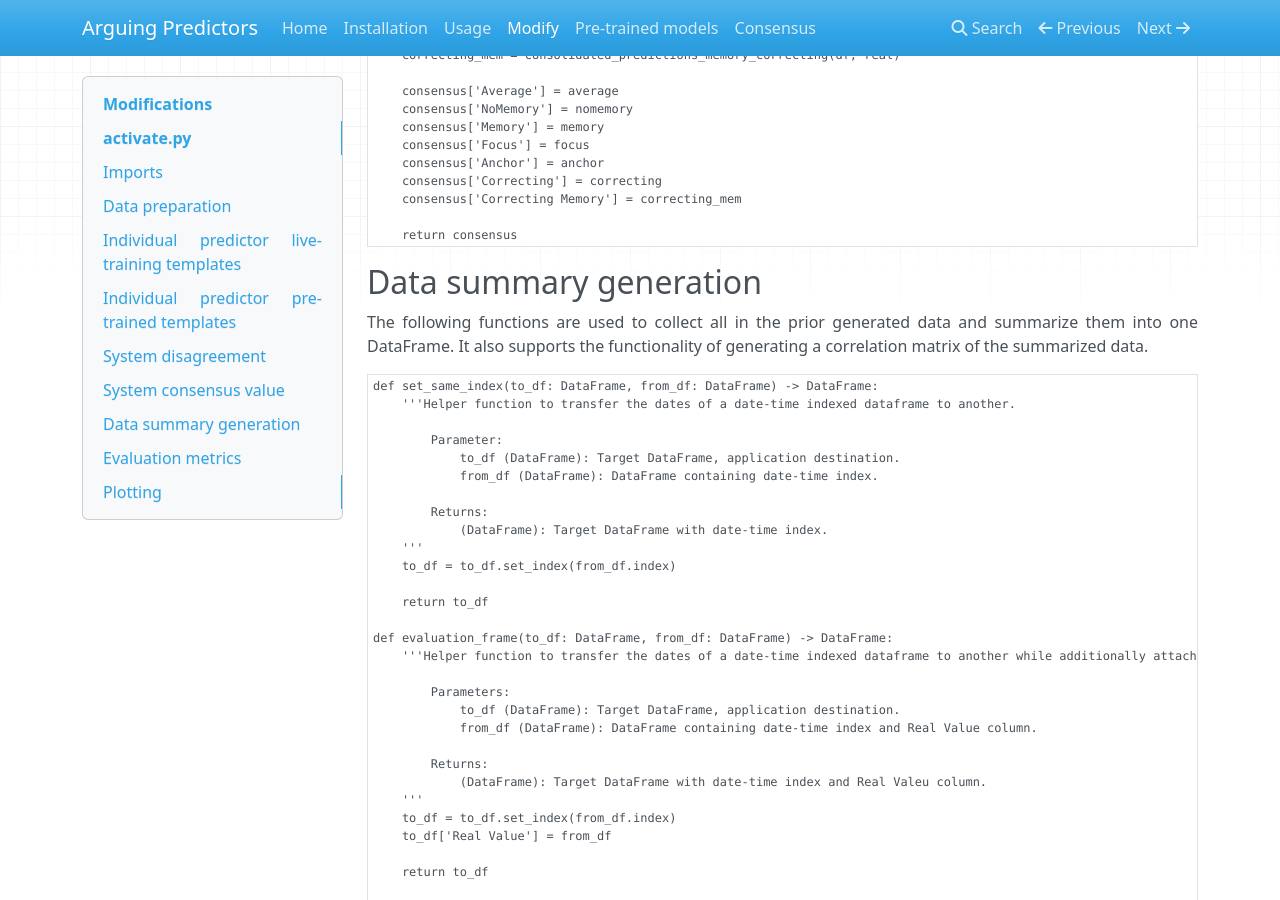
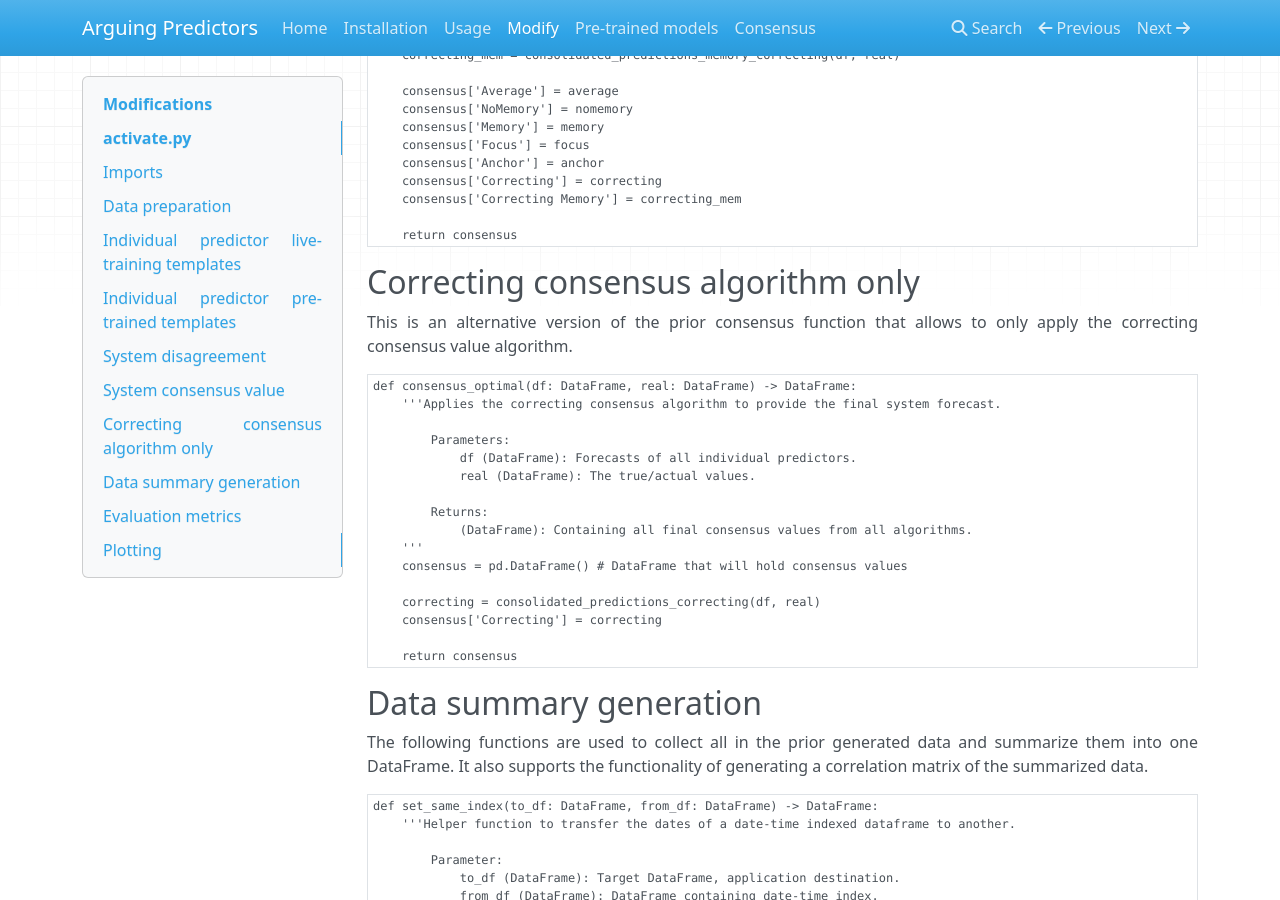
Before and after one commit to maxmekiska/arguing_predictors, an MkDocs documentation site: the page built from docs/docs/modify.md, in a window 1280 px wide and 900 px high, scrolled down 13500 px. Built offline with MkDocs 1.6.1, drawn with Linux system fonts in a browser that asks for light colours; nearby versions of some CDN libraries.

Commit message:
docs update to new consensus_optimal function

````diff
--- a/docs/docs/modify.md
+++ b/docs/docs/modify.md
@@ -685,6 +685,26 @@ def consensus(df: DataFrame, real: DataFrame) -> DataFrame:
 
     return consensus
 ```
+## Correcting consensus algorithm only
+This is an alternative version of the prior consensus function that allows to only apply the correcting consensus value algorithm.
+```python3
+def consensus_optimal(df: DataFrame, real: DataFrame) -> DataFrame:
+    '''Applies the correcting consensus algorithm to provide the final system forecast.
+
+        Parameters:
+            df (DataFrame): Forecasts of all individual predictors.
+            real (DataFrame): The true/actual values.
+
+        Returns:
+            (DataFrame): Containing all final consensus values from all algorithms.
+    '''
+    consensus = pd.DataFrame() # DataFrame that will hold consensus values
+
+    correcting = consolidated_predictions_correcting(df, real)
+    consensus['Correcting'] = correcting
+
+    return consensus
+```
 ## Data summary generation
 The following functions are used to collect all in the prior generated data and summarize them into one DataFrame. It also supports the functionality of generating a correlation matrix of the summarized data.
 ```python3
````
